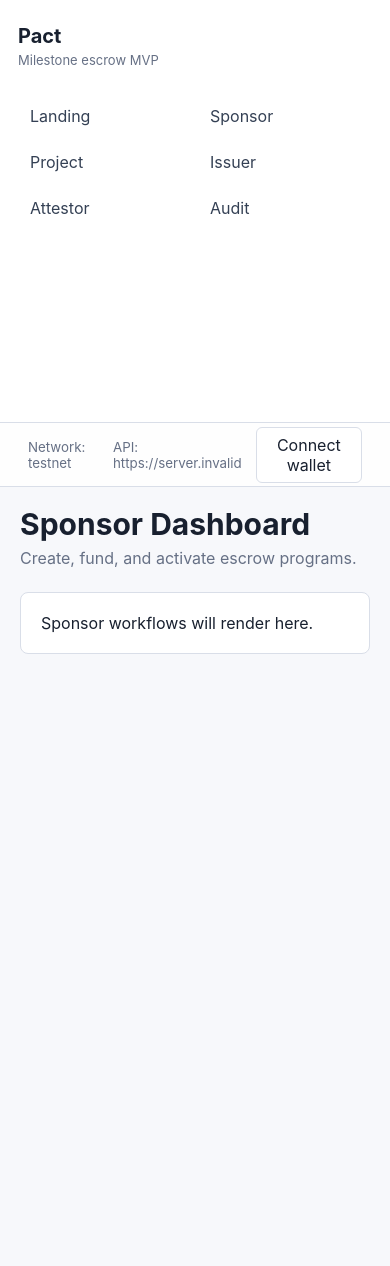
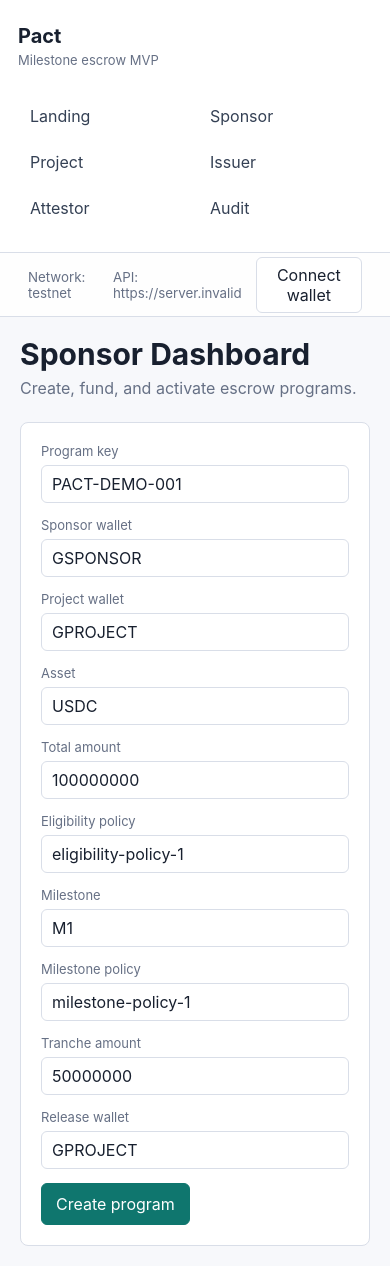
Before and after one commit to foundermafstat/pact, a Next.js app in the folder apps/web/: page /sponsor in a window 390 px wide. Before the commit the page ends 844 px from the top, so only its background shows below. Built offline with nearby package versions, Linux system fonts and the light colour scheme; no server answers.

Commit message:
feat: add step 075 sponsor create program

```diff
--- a/apps/web/src/app/globals.css
+++ b/apps/web/src/app/globals.css
@@ -242,6 +242,62 @@ select {
   line-height: 1.5;
 }
 
+.form-grid {
+  display: grid;
+  grid-template-columns: repeat(2, minmax(0, 1fr));
+  gap: 14px;
+}
+
+.field {
+  display: grid;
+  gap: 6px;
+}
+
+.field span {
+  color: var(--muted);
+  font-size: 13px;
+}
+
+.field input,
+.field select {
+  min-height: 38px;
+  border: 1px solid var(--line);
+  border-radius: 6px;
+  padding: 8px 10px;
+  background: #ffffff;
+  color: var(--ink);
+}
+
+.form-actions {
+  grid-column: 1 / -1;
+  display: flex;
+  align-items: center;
+  gap: 12px;
+  flex-wrap: wrap;
+}
+
+.primary-button {
+  border: 1px solid var(--accent);
+  border-radius: 6px;
+  background: var(--accent);
+  color: #ffffff;
+  padding: 10px 14px;
+  cursor: pointer;
+}
+
+.primary-button:disabled {
+  cursor: progress;
+  opacity: 0.68;
+}
+
+.success-text {
+  color: var(--accent-strong);
+}
+
+.error-text {
+  color: var(--danger);
+}
+
 .grid {
   display: grid;
   grid-template-columns: repeat(3, minmax(0, 1fr));
@@ -295,4 +351,8 @@ select {
   .flow-section {
     grid-template-columns: 1fr;
   }
+
+  .form-grid {
+    grid-template-columns: 1fr;
+  }
 }
--- a/apps/web/src/app/sponsor/page.tsx
+++ b/apps/web/src/app/sponsor/page.tsx
@@ -1,9 +1,13 @@
+import { CreateProgramForm } from "../../features/sponsor/create-program-form";
+
 export default function SponsorPage() {
   return (
     <>
       <h1 className="page-title">Sponsor Dashboard</h1>
       <p className="page-kicker">Create, fund, and activate escrow programs.</p>
-      <section className="section">Sponsor workflows will render here.</section>
+      <section className="section">
+        <CreateProgramForm />
+      </section>
     </>
   );
 }
--- /dev/null
+++ b/apps/web/src/features/sponsor/create-program-form.tsx
@@ -0,0 +1,80 @@
+"use client";
+
+import { useMemo, useState, useTransition } from "react";
+
+import { webEnv } from "../../config/env";
+import { PactApiClient, PactApiClientError } from "../../lib/api-client";
+import {
+  buildCreateProgramPayload,
+  defaultCreateProgramForm,
+  type CreateProgramFormState
+} from "./form-model";
+
+const fields: Array<{
+  key: keyof CreateProgramFormState;
+  label: string;
+}> = [
+  { key: "programKey", label: "Program key" },
+  { key: "sponsorWallet", label: "Sponsor wallet" },
+  { key: "projectWallet", label: "Project wallet" },
+  { key: "assetContract", label: "Asset" },
+  { key: "totalAmount", label: "Total amount" },
+  { key: "eligibilityPolicyId", label: "Eligibility policy" },
+  { key: "milestoneKey", label: "Milestone" },
+  { key: "milestonePolicyId", label: "Milestone policy" },
+  { key: "trancheAmount", label: "Tranche amount" },
+  { key: "releaseToWallet", label: "Release wallet" }
+];
+
+export function CreateProgramForm() {
+  const [form, setForm] = useState<CreateProgramFormState>(defaultCreateProgramForm);
+  const [result, setResult] = useState<string | null>(null);
+  const [error, setError] = useState<string | null>(null);
+  const [isPending, startTransition] = useTransition();
+  const client = useMemo(() => new PactApiClient(webEnv.apiUrl), []);
+
+  return (
+    <form
+      className="form-grid"
+      onSubmit={(event) => {
+        event.preventDefault();
+        setError(null);
+        setResult(null);
+        startTransition(async () => {
+          try {
+            const response = await client.createProgram(buildCreateProgramPayload(form));
+            setResult(response.data.program.id);
+          } catch (caughtError) {
+            setError(
+              caughtError instanceof PactApiClientError
+                ? caughtError.message
+                : "Program creation failed"
+            );
+          }
+        });
+      }}
+    >
+      {fields.map((field) => (
+        <label className="field" key={field.key}>
+          <span>{field.label}</span>
+          <input
+            value={form[field.key]}
+            onChange={(event) =>
+              setForm((current) => ({
+                ...current,
+                [field.key]: event.target.value
+              }))
+            }
+          />
+        </label>
+      ))}
+      <div className="form-actions">
+        <button className="primary-button" disabled={isPending} type="submit">
+          {isPending ? "Creating..." : "Create program"}
+        </button>
+        {result ? <span className="success-text">Created {result}</span> : null}
+        {error ? <span className="error-text">{error}</span> : null}
+      </div>
+    </form>
+  );
+}
--- /dev/null
+++ b/apps/web/src/features/sponsor/form-model.ts
@@ -0,0 +1,46 @@
+import type { CreateProgramRequest } from "@pact/shared";
+
+export type CreateProgramFormState = {
+  programKey: string;
+  sponsorWallet: string;
+  projectWallet: string;
+  assetContract: string;
+  totalAmount: string;
+  eligibilityPolicyId: string;
+  milestoneKey: string;
+  milestonePolicyId: string;
+  trancheAmount: string;
+  releaseToWallet: string;
+};
+
+export const defaultCreateProgramForm: CreateProgramFormState = {
+  programKey: "PACT-DEMO-001",
+  sponsorWallet: "GSPONSOR",
+  projectWallet: "GPROJECT",
+  assetContract: "USDC",
+  totalAmount: "100000000",
+  eligibilityPolicyId: "eligibility-policy-1",
+  milestoneKey: "M1",
+  milestonePolicyId: "milestone-policy-1",
+  trancheAmount: "50000000",
+  releaseToWallet: "GPROJECT"
+};
+
+export const buildCreateProgramPayload = (
+  form: CreateProgramFormState
+): CreateProgramRequest => ({
+  programKey: form.programKey,
+  sponsorWallet: form.sponsorWallet,
+  projectWallet: form.projectWallet,
+  assetContract: form.assetContract,
+  totalAmount: form.totalAmount,
+  eligibilityPolicyId: form.eligibilityPolicyId,
+  tranches: [
+    {
+      milestoneKey: form.milestoneKey,
+      milestonePolicyId: form.milestonePolicyId,
+      amount: form.trancheAmount,
+      releaseToWallet: form.releaseToWallet
+    }
+  ]
+});
--- a/apps/web/src/lib/api-client.ts
+++ b/apps/web/src/lib/api-client.ts
@@ -29,6 +29,22 @@ type Parser<T> = {
 
 type FetchLike = typeof fetch;
 
+const ProgramRecordResponseSchema = {
+  parse: (value: unknown) => {
+    const data = (value as { data?: { program?: unknown; tranches?: unknown[] } }).data;
+    return {
+      data: {
+        program: ProgramDtoSchema.parse(data?.program),
+        tranches: (data?.tranches ?? []).map((tranche) => TrancheDtoSchema.parse(tranche))
+      }
+    };
+  }
+};
+
+const UnknownSuccessSchema = {
+  parse: (value: unknown) => value
+};
+
 export class PactApiClientError extends Error {
   public constructor(
     message: string,
@@ -49,9 +65,7 @@ export class PactApiClient {
     return this.request("/api/programs", {
       method: "POST",
       body: CreateProgramRequestSchema.parse(input),
-      schema: ApiSuccessResponseSchema(
-        ProgramDtoSchema.pick({ id: true }).passthrough()
-      )
+      schema: ProgramRecordResponseSchema
     });
   }
 
@@ -59,21 +73,21 @@ export class PactApiClient {
     return this.request(`/api/programs/${programId}/fund`, {
       method: "POST",
       body: FundProgramRequestSchema.parse(input),
-      schema: ApiSuccessResponseSchema(ProgramDtoSchema.passthrough())
+      schema: ProgramRecordResponseSchema
     });
   }
 
   public activateProgram(programId: string) {
     return this.request(`/api/programs/${programId}/activate`, {
       method: "POST",
-      schema: ApiSuccessResponseSchema(ProgramDtoSchema.passthrough())
+      schema: ProgramRecordResponseSchema
     });
   }
 
   public getProgramAudit(programId: string) {
     return this.request(`/api/programs/${programId}/audit`, {
       method: "GET",
-      schema: { parse: (value: unknown) => value }
+      schema: UnknownSuccessSchema
     });
   }
 
@@ -115,7 +129,7 @@ export class PactApiClient {
     return this.request("/api/attestor/milestone-root/build", {
       method: "POST",
       body: RootBuildRequestSchema.parse(input),
-      schema: { parse: (value: unknown) => value }
+      schema: UnknownSuccessSchema
     });
   }
 
@@ -154,9 +168,7 @@ export class PactApiClient {
     return this.request("/api/proofs/milestone/submit", {
       method: "POST",
       body: SubmitMilestoneProofRequestSchema.parse(input),
-      schema: ApiSuccessResponseSchema(
-        TrancheDtoSchema.pick({ id: true }).passthrough()
-      )
+      schema: UnknownSuccessSchema
     });
   }
 
```
Also changed, not shown: 2 other files (tests, documents, lock files or other folders).
